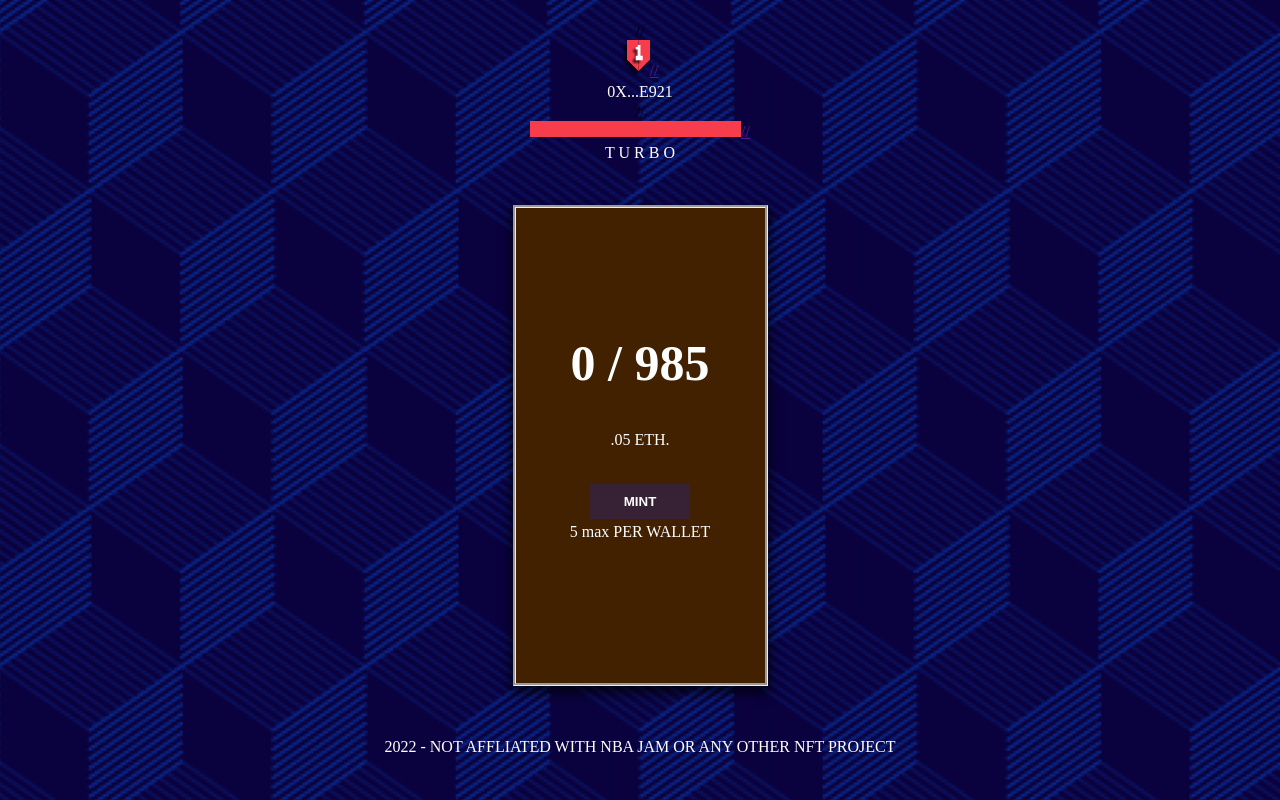
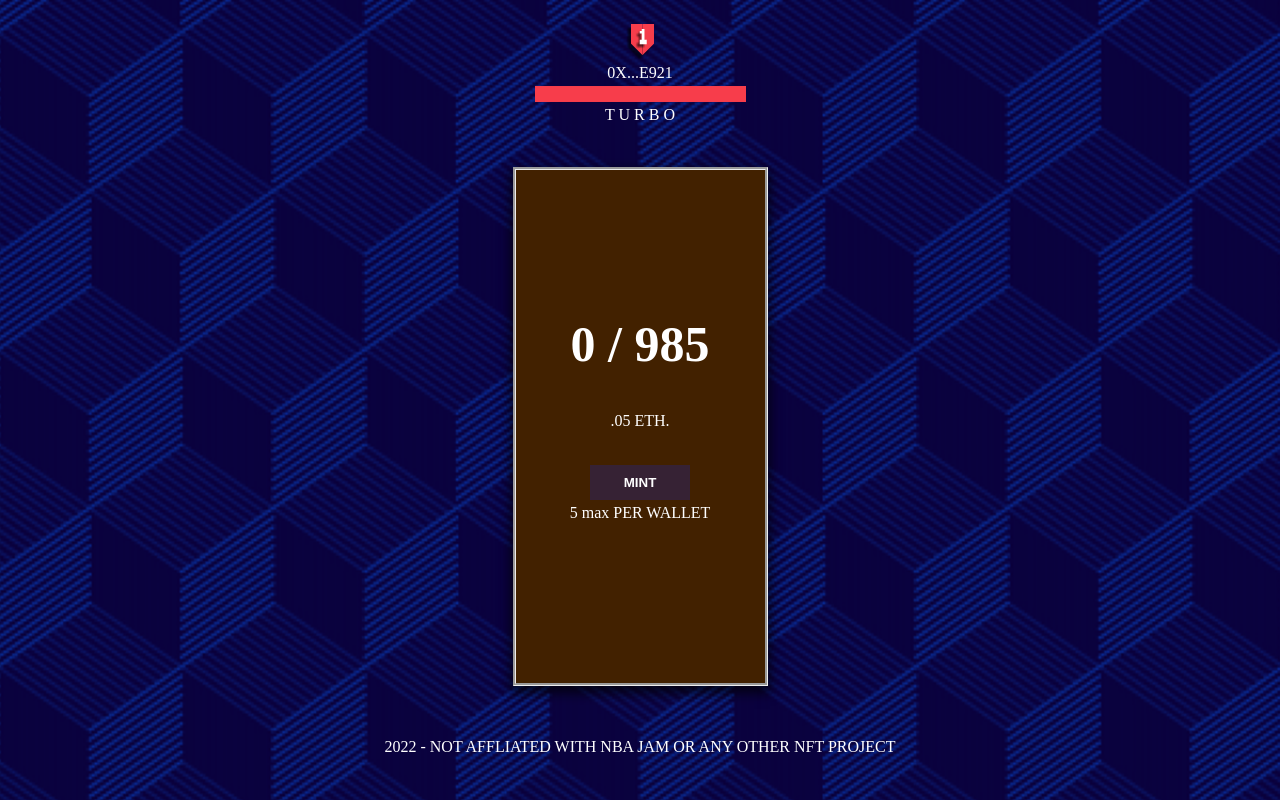
Before and after one commit to vishal123test/DEMOTest, a React (Create React App) app: page / in a window 1280 px wide. Built offline with nearby package versions, Linux system fonts and the light colour scheme.

Commit message:
Update App.js

```diff
--- a/src/App.js
+++ b/src/App.js
@@ -198,9 +198,9 @@ function App() {
         style={{ padding: 24, backgroundColor: "var(--primary)" }}
         image={CONFIG.SHOW_BACKGROUND ? "/config/images/bg2.png" : null}
       >
-//         <a href={CONFIG.MARKETPLACE_LINK}>
+
           <StyledLogo alt={"number"} src={"/config/images/number.png"} />
-//         </a>
+
         <s.TextDescription
             style={{
               textAlign: "center",
@@ -209,9 +209,9 @@ function App() {
           >
            0X...E921
           </s.TextDescription>
-//         <a href={CONFIG.MARKETPLACE_LINK}>
+
           <StyledLogo alt={"redbar"} src={"/config/images/redbar.png"} />
-//         </a>
+
         <s.TextDescription
             style={{
               textAlign: "center",
```
